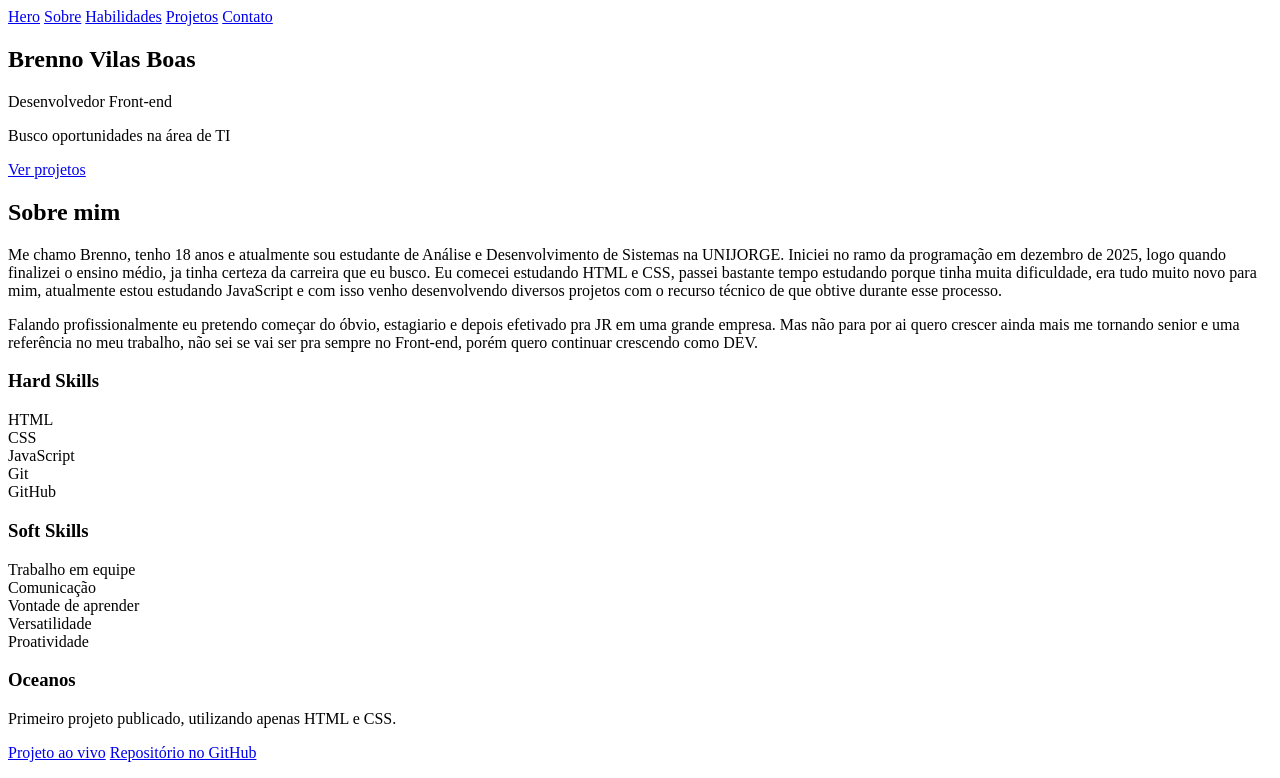
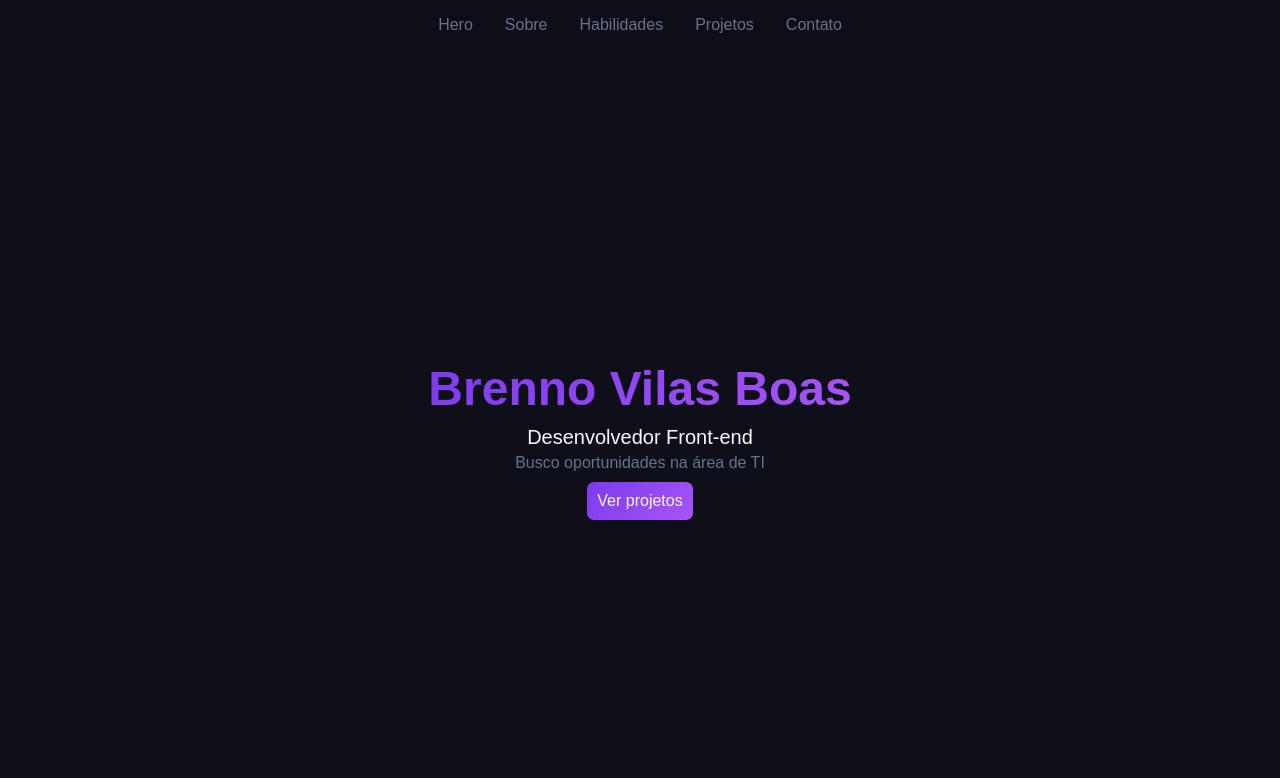
Before and after one commit to BrennoVB/brennovb.github.io, a plain HTML site: page index.html in a window 1280 px wide. Shown: the top 778 px of the page. Drawn offline with Linux system fonts and the light colour scheme.

Commit message:
Pausa no CSS para fazer uma pequena alteralção no HTML.

```diff
--- a/estilo/style.css
+++ b/estilo/style.css
@@ -0,0 +1,95 @@
+*{
+    margin: 0px;
+    padding: 0px;
+    box-sizing: border-box;
+}
+
+:root{
+    --bg: #0F0F1A;
+    --gradiente-inicio: #7C3AED;
+    --gradiente-fim: #A855F7;
+    --texto: #F8FAFC;
+    --card: #1A1A2E;
+    --secundario: #64748B;
+}
+
+html{
+    scroll-behavior: smooth;
+}
+
+body{
+    background-color: var(--bg);
+    color: var(--texto);
+    font-family: Arial, Helvetica, sans-serif;
+}
+
+header{
+    position: fixed;
+    width: 100%;
+    background-color: rgba(15, 15, 26, 0.9);
+    backdrop-filter: blur(10px);
+    padding: 1rem 2rem;
+    z-index: 100;
+}
+
+nav{
+    display: flex;
+    justify-content: center;
+    gap: 2rem;
+}
+
+nav a{
+    color: var(--secundario);
+    text-decoration: none;
+    cursor: pointer;
+    transition: color 0.3s;
+}
+
+nav a:hover{
+    color: var(--gradiente-fim);
+
+}
+
+section#hero{
+    height: 100vh;
+    display: flex;
+    flex-direction: column;
+    align-items: center;
+    justify-content: center;
+    text-align: center;
+    padding-top: 80px;
+}
+
+section#hero h1{
+    font-size: 48px;
+    background: linear-gradient(135deg, var(--gradiente-inicio), var(--gradiente-fim));
+    -webkit-background-clip: text;
+    -webkit-text-fill-color: transparent;
+    background-clip: text;
+}
+
+section#hero p#funcao{
+    font-size: 20px;
+    color: var(--texto);
+    margin-top: 10px;
+}
+
+section#hero p#objetivo{
+    color: var(--secundario);
+    margin-top: 5px;
+}
+
+section#hero a{
+    display: inline-block;
+    padding: 10px;
+    background: linear-gradient(135deg, var(--gradiente-inicio), var(--gradiente-fim));
+    color: var(--texto);
+    text-decoration: none;
+    border-radius: 7px;
+    margin-top: 10px;
+    transition: transform 0.3s;
+}
+
+section#hero a:hover{
+    transform: scale(1.05);
+}
--- a/index.html
+++ b/index.html
@@ -20,9 +20,9 @@
     <section id="hero">
         <h1>Brenno Vilas Boas</h1>
 
-        <p>Desenvolvedor Front-end</p>
+        <p id="funcao">Desenvolvedor Front-end</p>
 
-        <p>Busco oportunidades na área de TI</p>
+        <p id="objetivo">Busco oportunidades na área de TI</p>
 
         <a href="#projetos">Ver projetos</a>
     </section>
```
